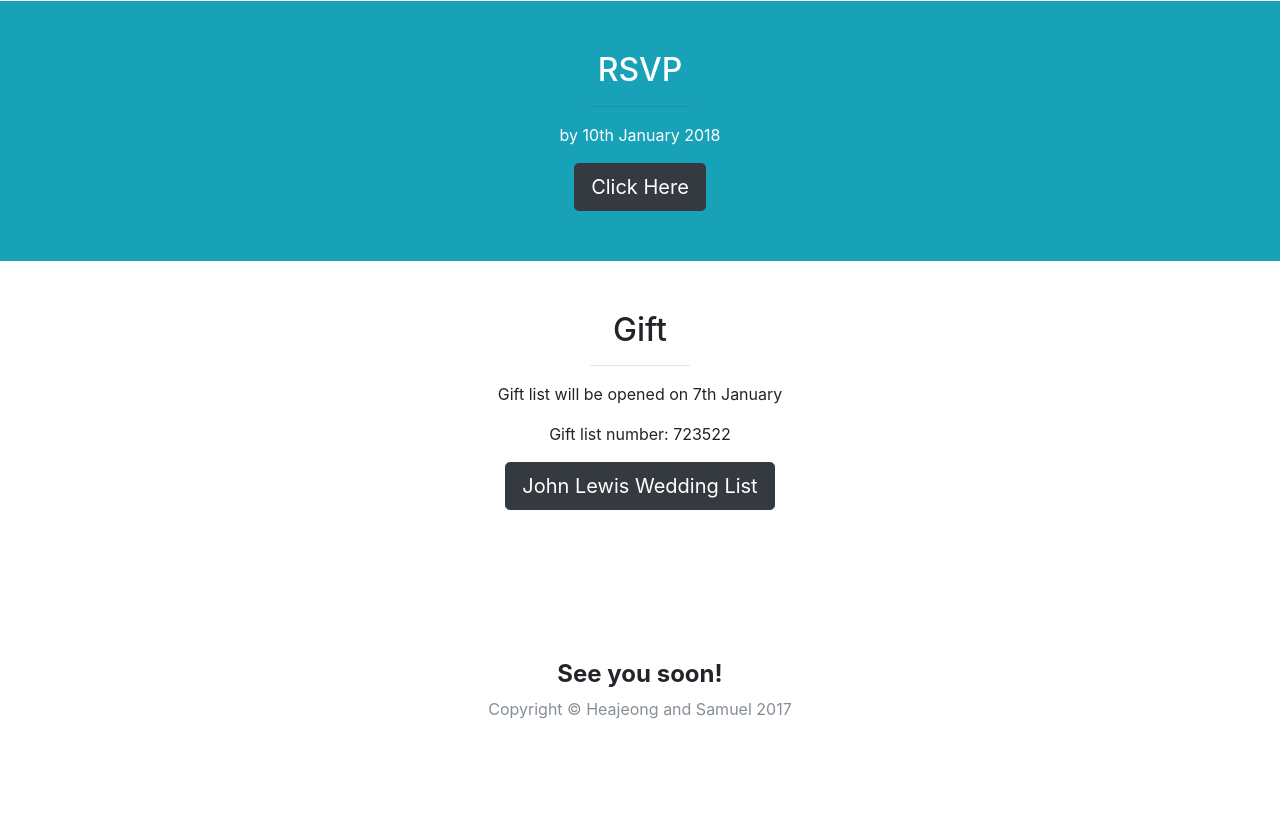
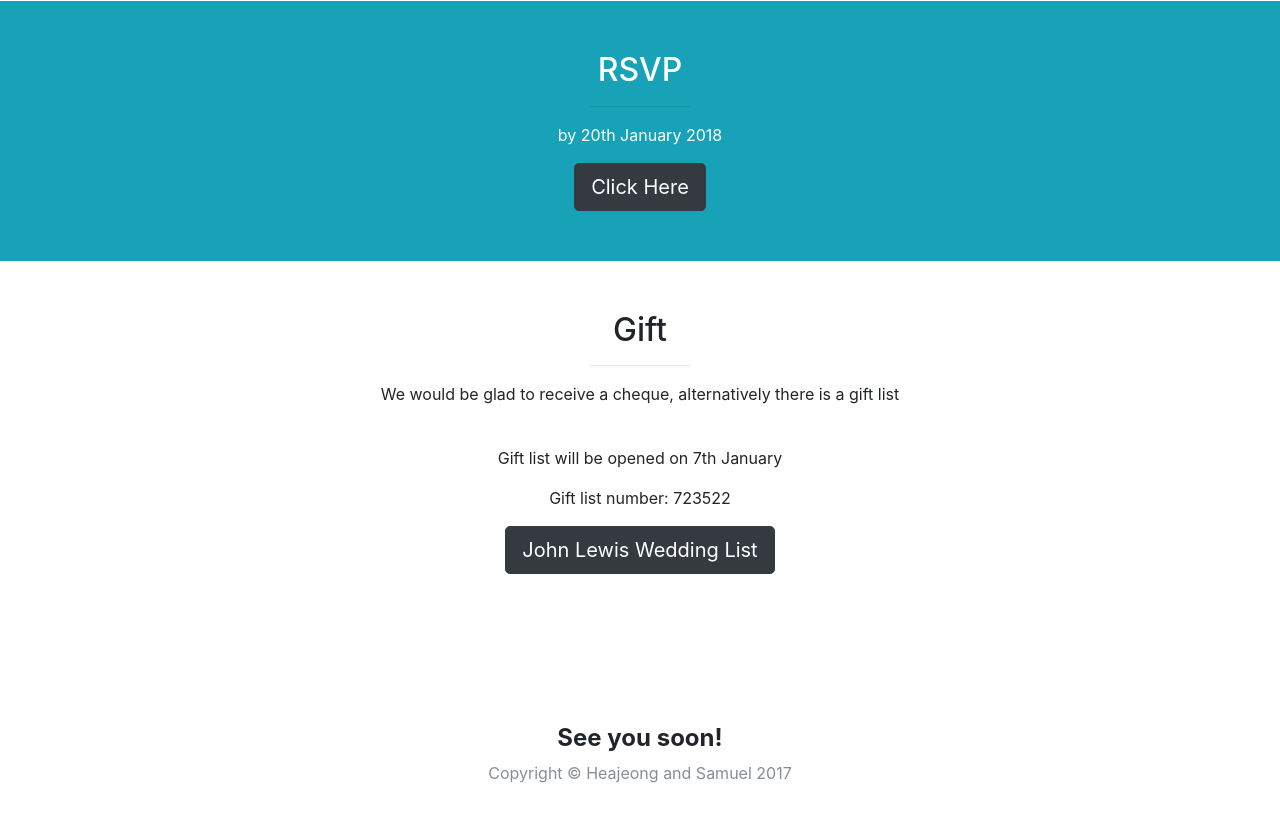
Before and after one commit to kimbennettweddingdrink/kimbennettweddingdrink.github.io, a website with bundled scripts: page index.html in a window 1280 px wide. Shown: the part 3500-4321 px from the top of the page. Built offline with nearby package versions, Linux system fonts and the light colour scheme; grey boxes are pictures that could not be loaded.

Commit message:
Update index.html

```diff
--- a/index.html
+++ b/index.html
@@ -229,7 +229,7 @@
           <div class="col-lg-10 mx-auto">
             <h2>RSVP</h2>
             <hr class="small">
-            <p>by 10th January 2018</p>
+            <p>by 20th January 2018</p>
             <a href="https://docs.google.com/forms/d/e/1FAIpQLSeX_1SrdkWFpydJc8plY3vP6Dk8HCzfjI49TJdP7JHmRB4Hvg/viewform" target="_blank" class="btn btn-lg btn-dark">Click Here</a>
           </div>
         </div>
@@ -243,6 +243,8 @@
           <div class="col-lg-10 mx-auto">
             <h2>Gift</h2>
             <hr class="small">
+            <p>We would be glad to receive a cheque, alternatively there is a gift list</p>
+            <br>
             <p> Gift list will be opened on 7th January </p>
             <p> Gift list number: 723522 </p>
             <a href="https://www.johnlewisgiftlist.com/giftint/JSPs/GiftList/BuyGifts/GuestFindAList.jsp" target="_blank" class="btn btn-lg btn-dark">John Lewis Wedding List</a>
```
